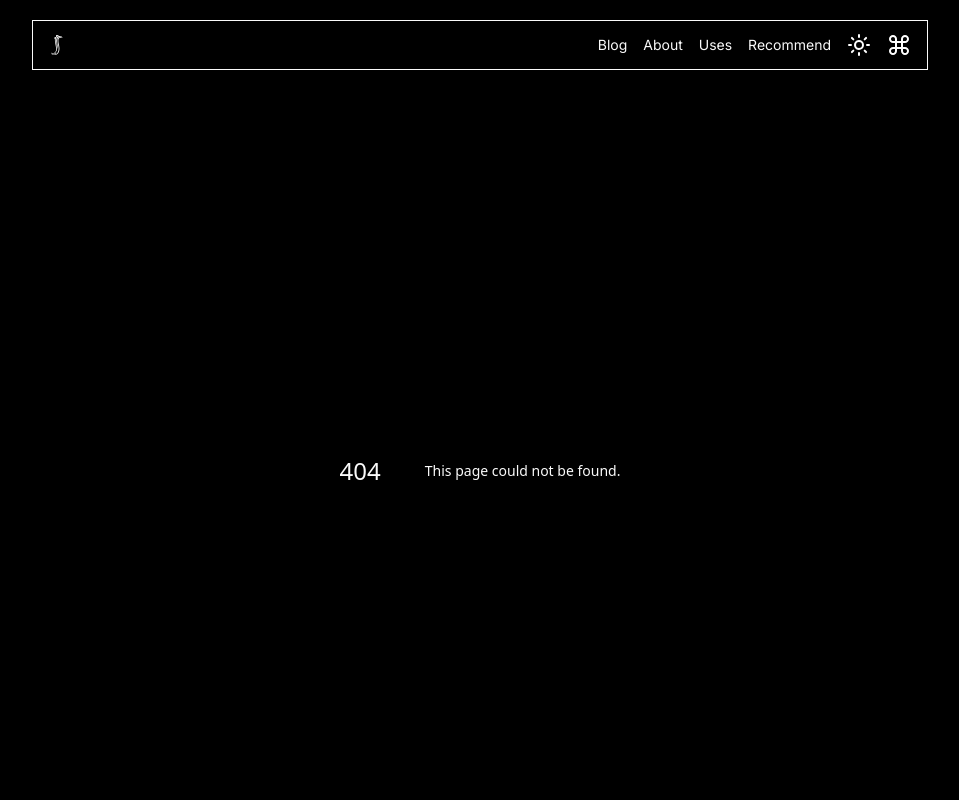
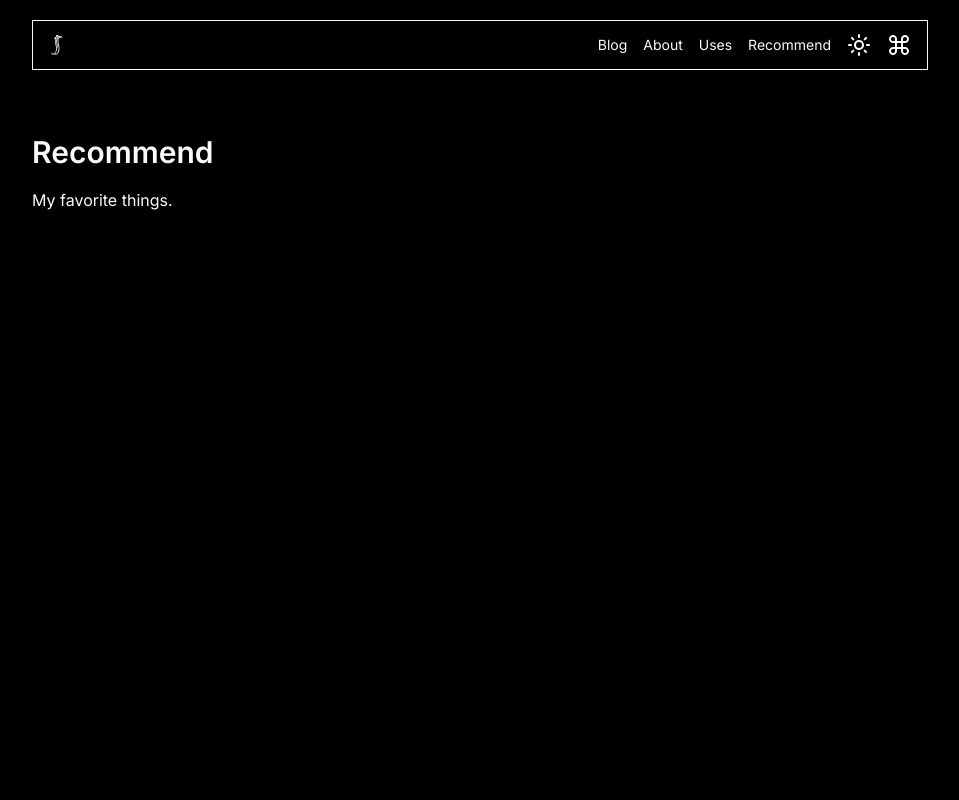
Before and after one commit to sushin-ya/sushinya-app-blog, a Next.js app: page /recommend in a window 1280 px wide. Before the commit this address had no page. Shown: the top 800 px of the page, without its empty margins (160-1119 px from the left). Built offline with nearby package versions, Linux system fonts and the light colour scheme.

Commit message:
feat: add page

```diff
--- /dev/null
+++ b/app/recommend/page.tsx
@@ -0,0 +1,10 @@
+export default function RecommendPage() {
+  return (
+    <section className="min-h-screen flex flex-col gap-8">
+      <div className="flex flex-col gap-4 mt-16">
+        <h1 className="font-semibold text-3xl">Recommend</h1>
+        <p className="leading-7">My favorite things.</p>
+      </div>
+    </section>
+  );
+}
```
